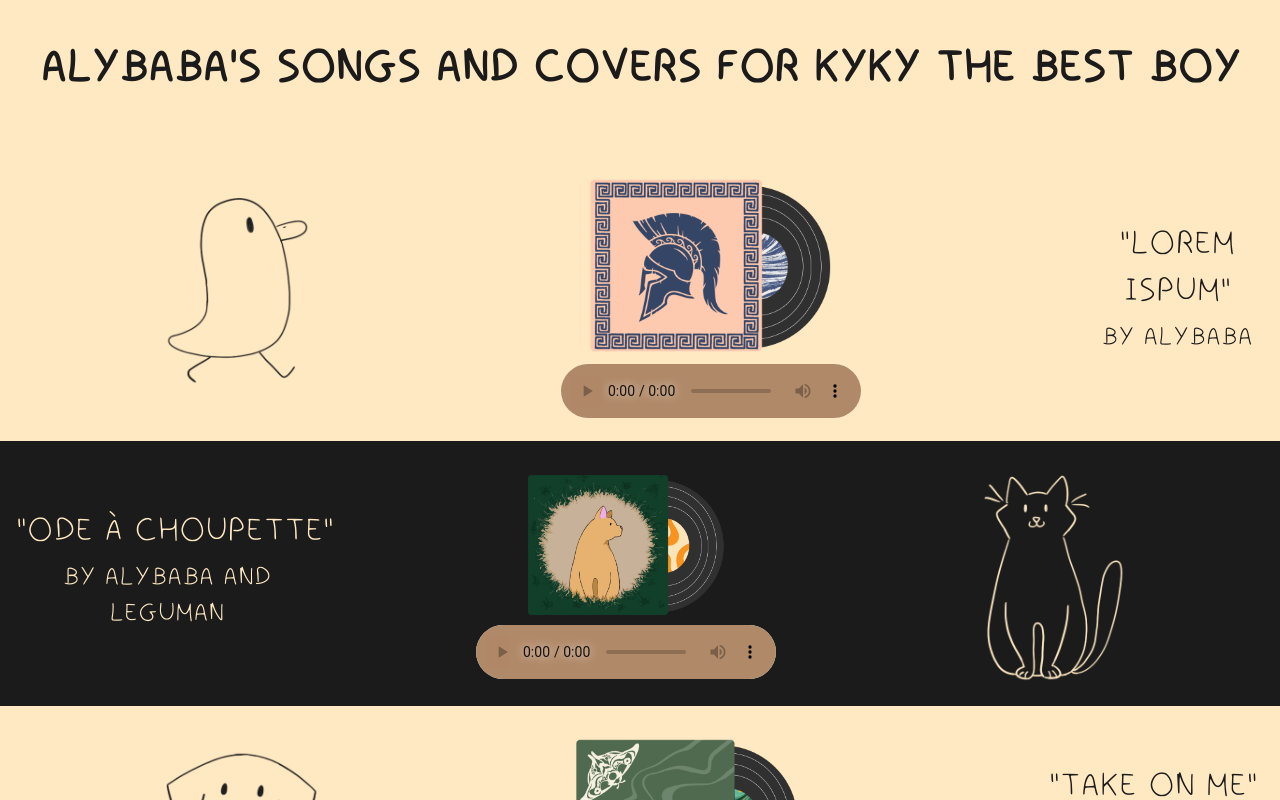
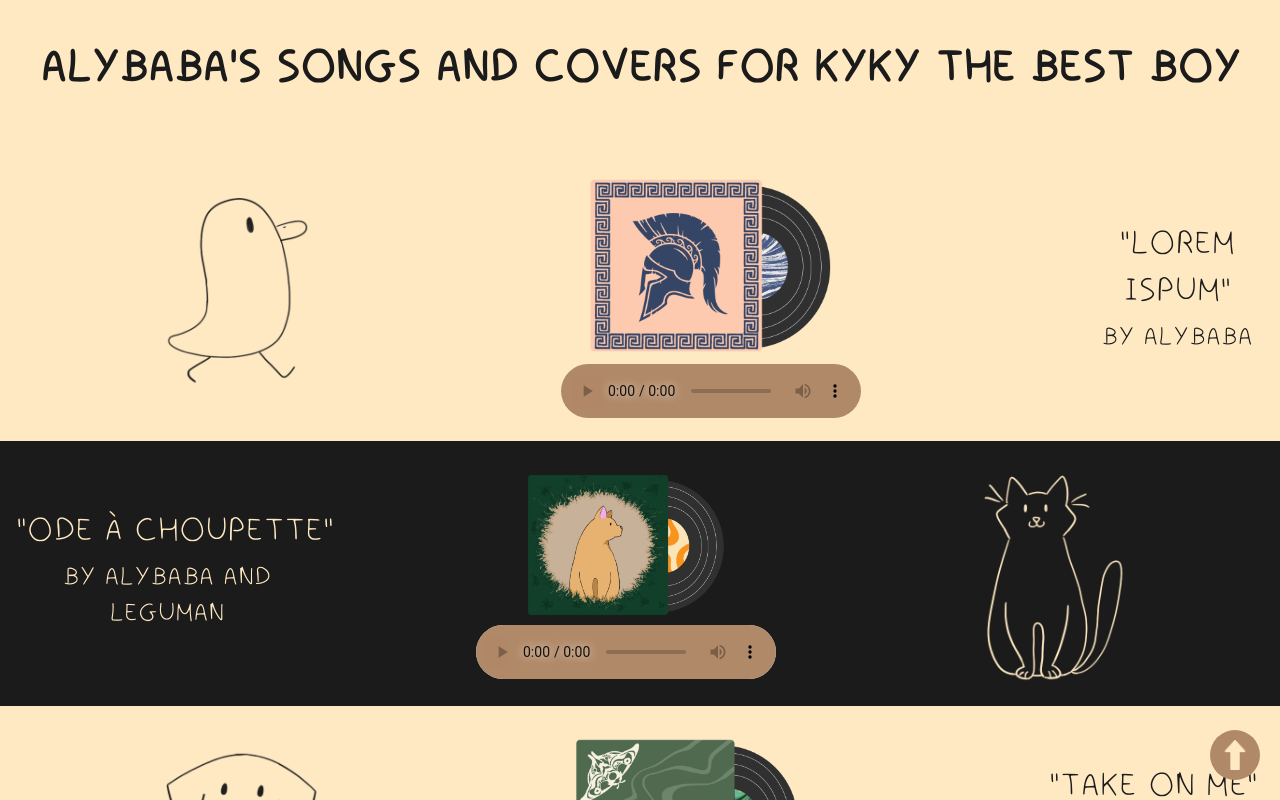
Before and after one commit to Alybaba07/songs, a plain HTML site: page index.html in a window 1280 px wide. Shown: the top 800 px of the page. Drawn offline with Linux system fonts and the light colour scheme.

Commit message:
Add files via upload

```diff
--- a/index.html
+++ b/index.html
@@ -10,8 +10,13 @@
 </head>
 
 <body>
+
     <div id="up">
         <h1> ALYBABA'S SONGS AND COVERS FOR KYKY THE BEST BOY </h1>
+    </div>
+
+    <div class="btn">
+        <img src="arrow.png" class="icone">
     </div>
 
     <div id="Song1">
@@ -86,6 +91,7 @@
         <img src="pandar.png"/>
     </div>
 
+<script src="script.js"></script>
 </body>
 
 </html>
--- /dev/null
+++ b/script.js
@@ -0,0 +1,11 @@
+const btn = document.querySelector('.btn');
+
+btn.addEventListener('click', () => {
+
+    window.scrollTo({
+        top: 0,
+        left: 0,
+        behavior: "smooth"
+    })
+
+})
--- a/style.css
+++ b/style.css
@@ -28,6 +28,24 @@ p {
     margin: 0;
     margin-bottom: 5px;
     text-align: center;
+}
+
+.btn {
+    height: 50px;
+    width: 50px;
+    background: #B08968;
+    border-radius: 50%;
+    display: flex;
+    justify-content: center;
+    align-items: center;
+    position: fixed;
+    right: 20px;
+    bottom: 20px;
+    cursor: pointer;
+}
+
+.icone {
+    width: 30px;
 }
 
 .author {
```
Also changed, not shown: arrow.png (added).
